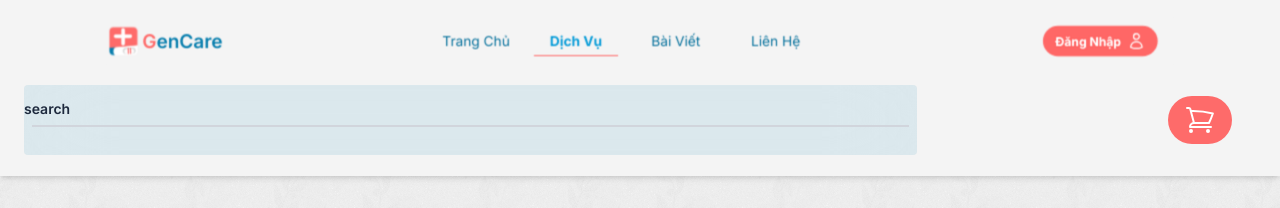
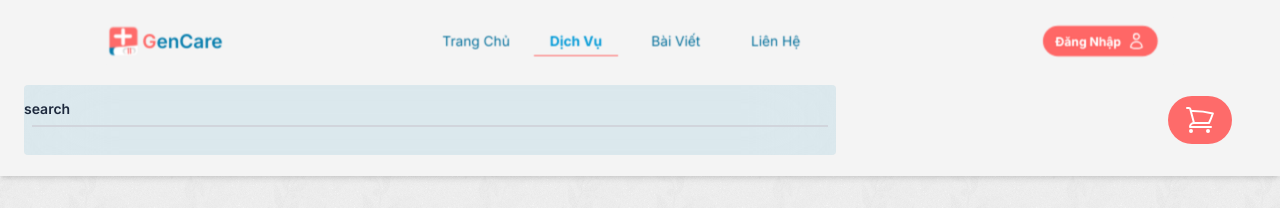
Before and after one commit to hatohui/GenCare, a Next.js app in the folder frontend/: page /service in a window 1280 px wide. Shown: the top 208 px of the page. Built offline with nearby package versions, Linux system fonts and the light colour scheme; no server answers.

Commit message:
fix: rabbit

```diff
--- a/frontend/src/Components/Landing/ServicesSection.tsx
+++ b/frontend/src/Components/Landing/ServicesSection.tsx
@@ -2,9 +2,12 @@
 
 import { useServiceByPage } from '@/Services/service-services'
 import { motion } from 'motion/react'
+import { LoadingSkeleton } from '../Skeletons'
 
 export default function ServicesSection() {
-	const { data } = useServiceByPage(1, 6)
+	const { data, isLoading } = useServiceByPage(1, 6)
+
+	if (isLoading) return <LoadingSkeleton />
 
 	return (
 		<section className='snap-start py-20 bg-gradient-to-b from-white to-main text-center'>
@@ -19,7 +22,7 @@ export default function ServicesSection() {
 			<div className='max-w-6xl mx-auto grid grid-cols-1 md:grid-cols-3 gap-8 px-6 py-2'>
 				{data?.services.map((service, i) => (
 					<motion.div
-						key={i}
+						key={service.id}
 						whileHover={{ scale: 1.05 }}
 						className='bg-white p-6 rounded-xl shadow hover:shadow-xl transition border border-gray-100 flex flex-col justify-between'
 					>
--- a/frontend/src/Components/Landing/TrustedBySection.tsx
+++ b/frontend/src/Components/Landing/TrustedBySection.tsx
@@ -1,6 +1,6 @@
 'use client'
 
-import { motion } from 'framer-motion'
+import { motion } from 'motion/react'
 
 const items = [
 	{
@@ -43,7 +43,7 @@ const items = [
 	},
 ]
 
-export default function CourseOverviewSection() {
+export default function TrustedBySection() {
 	return (
 		<section className='relative md:absolute py-10 bg-gradient-to-b from-white to-general text-center  px-6 rounded-[30px] w-3xl md:w-7xl  mx-auto left-1/2 -translate-x-1/2 -translate-y-1/2 shadow-2xl'>
 			<div className='max-w-6xl mx-auto flex flex-col sm:flex-row justify-between items-center gap-6 sm:gap-0 px-6 text-center'>
--- a/frontend/src/app/(public)/service/page.tsx
+++ b/frontend/src/app/(public)/service/page.tsx
@@ -12,8 +12,8 @@ export default function Page() {
 		<section className='relative min-h-screen  text-gray-900'>
 			<div className='relative bg-general shadow-md overflow-hidden'>
 				<div className='mx-auto px-6 py-4 flex items-center justify-around pt-20 '>
-					<SearchBar className='flex-1/2 border-none backdrop-blur-2xl' />
-					<div className='mx-auto px-6 py-4 flex items-center justify-end flex-1/20'>
+					<SearchBar className='border-none backdrop-blur-2xl' />
+					<div className='mx-auto px-6 py-4 flex items-center justify-end flex-1/2'>
 						<CartButton />
 					</div>
 				</div>
--- a/frontend/src/app/not-found.tsx
+++ b/frontend/src/app/not-found.tsx
@@ -4,7 +4,7 @@ import Link from 'next/link'
 
 export default function NotFound() {
 	return (
-		<div className='relative flex flex-col items-center justify-center h-screen bg-main text-white overflow-hidden'>
+		<main className='relative flex flex-col items-center justify-center h-screen bg-main text-white overflow-hidden'>
 			<Image
 				src='/images/404NotFound.png'
 				alt='404'
@@ -18,6 +18,6 @@ export default function NotFound() {
 			>
 				Go Back
 			</Link>
-		</div>
+		</main>
 	)
 }
```
